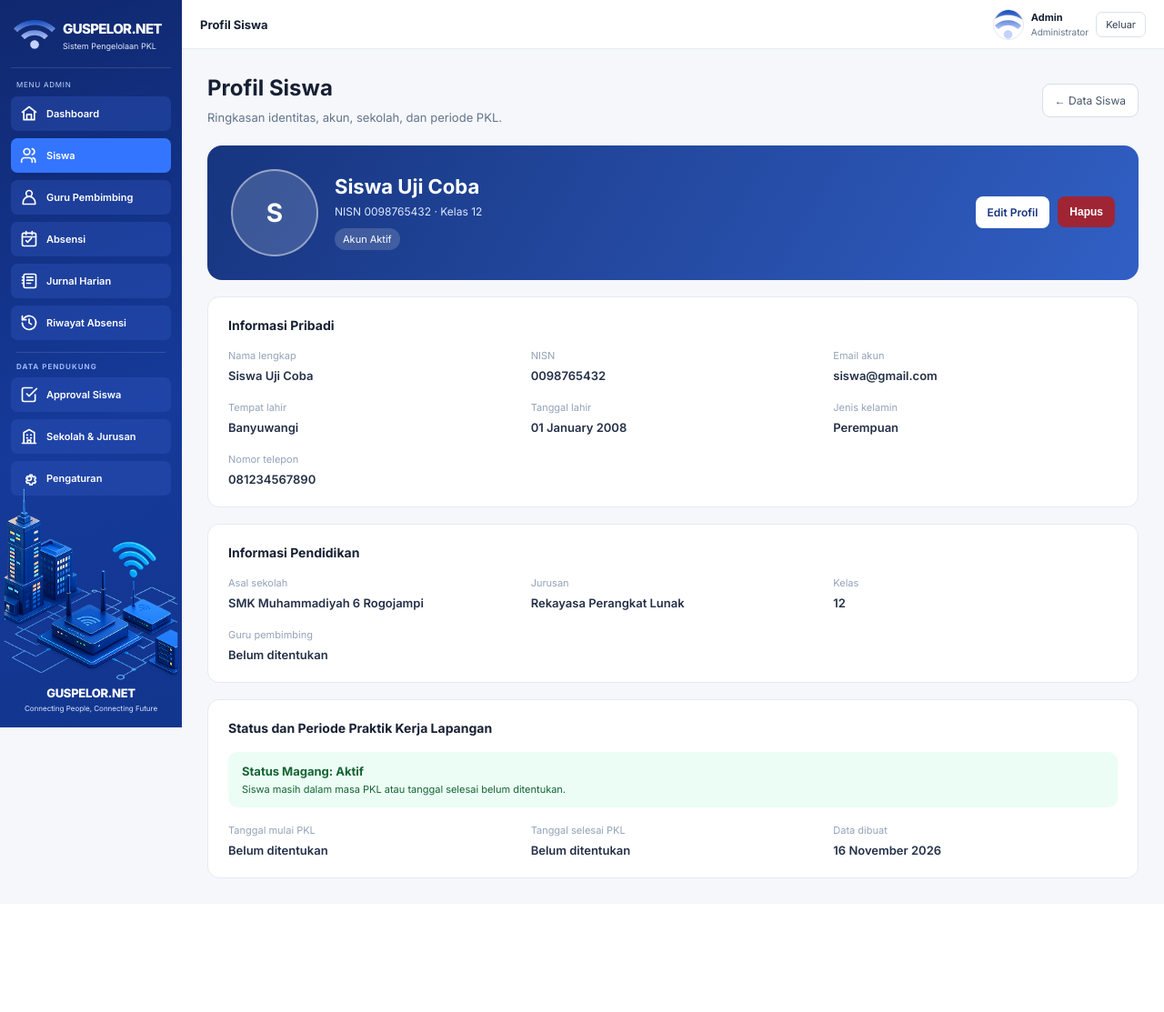
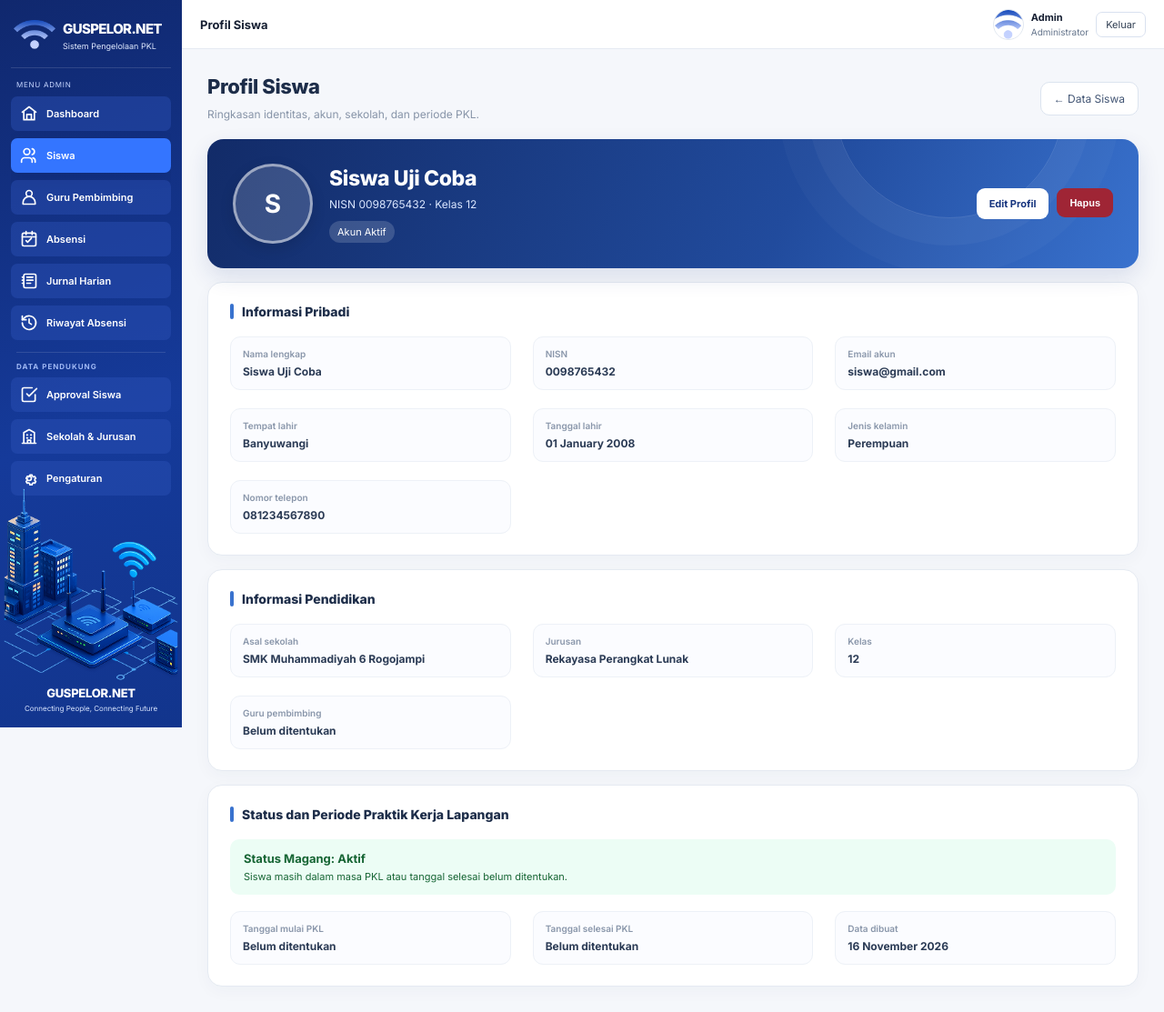
Before and after one commit to lovelyputri/sistem-pkl, a Laravel app: page /admin/siswa/1 in a window 1280 px wide. Shown: the whole page at 91% size. Before the commit the page ends 966 px from the top, so only its background shows below. Run offline with Laravel 12, Linux system fonts and the light colour scheme; a user stored in the database is signed in; data comes from the database, SQL or seed files in the repository.

Commit message:
Redesign tampilan detail profil siswa admin

```diff
--- a/resources/views/admin/siswa/show.blade.php
+++ b/resources/views/admin/siswa/show.blade.php
@@ -18,16 +18,39 @@
 .profile-item div{font-size:13px;font-weight:600;color:#243047;overflow-wrap:anywhere}
 @media(max-width:720px){.profile-grid{grid-template-columns:repeat(2,minmax(0,1fr))}.profile-panel{padding:16px}}
 @media(max-width:440px){.profile-grid{grid-template-columns:1fr}}
+
+.student-profile-page{color:#172033}
+.student-profile-heading{display:flex;justify-content:space-between;align-items:center;gap:14px;flex-wrap:wrap;margin-bottom:18px}
+.student-profile-heading h1{font-size:22px;font-weight:750;letter-spacing:-.4px;color:#1d2d49;margin:0 0 5px}
+.student-profile-heading p{font-size:12px;color:#8794a8}
+.student-profile-heading>a{padding:10px 14px!important;border:1px solid #dce4ef!important;background:#fff!important;border-radius:10px!important;color:#425574!important}
+.student-profile-page .profile-head{position:relative;overflow:hidden;padding:27px 28px;border-radius:18px;background:linear-gradient(115deg,#122b68 0%,#214b9d 62%,#3972ce 100%);box-shadow:0 10px 24px rgba(23,53,127,.12)}
+.student-profile-page .profile-head:after{content:"";position:absolute;width:250px;height:250px;border:1px solid rgba(255,255,255,.13);border-radius:50%;right:8%;top:-165px;box-shadow:0 0 0 30px rgba(255,255,255,.035),0 0 0 62px rgba(255,255,255,.025);pointer-events:none}
+.student-profile-page .profile-head>div,.student-profile-page .profile-head form{position:relative;z-index:1}
+.student-profile-page .profile-avatar{width:88px;height:88px;flex-basis:88px;border:3px solid rgba(255,255,255,.5);box-shadow:0 5px 16px rgba(0,0,0,.12)}
+.student-profile-page .profile-head h1{font-size:23px;font-weight:750;letter-spacing:-.4px}
+.student-profile-page .profile-head p{font-size:12px}
+.student-profile-page .profile-btn{padding:10px 14px;border-radius:9px;font-size:11px;font-weight:700}
+.student-profile-page .profile-panel{padding:23px 24px;margin-top:15px;border:1px solid #e5eaf2;border-radius:16px;box-shadow:0 5px 18px rgba(24,48,91,.035)}
+.student-profile-page .profile-panel h2{display:flex;align-items:center;gap:9px;font-size:14px;font-weight:750;color:#1d2d49;margin-bottom:19px}
+.student-profile-page .profile-panel h2:before{content:"";width:4px;height:17px;border-radius:5px;background:#3972ce}
+.student-profile-page .profile-grid{gap:20px 24px}
+.student-profile-page .profile-item{padding:12px 13px;border:1px solid #edf1f7;border-radius:11px;background:#fbfcff;min-width:0}
+.student-profile-page .profile-item label{font-size:10px;font-weight:600;color:#8996aa;margin-bottom:6px}
+.student-profile-page .profile-item div{font-size:12px;font-weight:700;color:#2b3b55}
+@media(max-width:720px){.student-profile-page .profile-head{padding:20px}.student-profile-page .profile-panel{padding:17px}.student-profile-page .profile-grid{gap:11px}}
+@media(max-width:440px){.student-profile-page .profile-head{align-items:flex-start}.student-profile-page .profile-head>div:first-child{align-items:flex-start!important;gap:12px!important}.student-profile-page .profile-avatar{width:64px;height:64px;flex-basis:64px;font-size:21px}.student-profile-page .profile-head h1{font-size:18px}.student-profile-page .profile-actions{width:100%}.student-profile-page .profile-actions>*{flex:1}.student-profile-page .profile-actions .profile-btn{justify-content:center;width:100%}}
+
 </style>
 @endpush
 
 @section('content')
-<div style="display:flex;justify-content:space-between;align-items:center;gap:12px;flex-wrap:wrap;margin-bottom:20px">
+<div class="student-profile-heading">
     <div><h1>Profil Siswa</h1><p class="admin-intro" style="margin-bottom:0">Ringkasan identitas, akun, sekolah, dan periode PKL.</p></div>
     <a href="{{ route('admin.siswa.index') }}" style="padding:10px 13px;border:1px solid #d7deea;background:#fff;border-radius:9px;font-size:12px;color:#475569">← Data Siswa</a>
 </div>
 @if (session('success'))<div style="padding:13px 15px;background:#ecfdf5;border:1px solid #bbf7d0;color:#166534;border-radius:10px;margin-bottom:16px;font-size:13px">{{ session('success') }}</div>@endif
-<div class="profile-head">
+<div class="student-profile-page"><div class="profile-head">
     <div style="display:flex;align-items:center;gap:18px;min-width:0">
         @if ($siswa->foto_profil)
             <img class="profile-avatar" src="{{ asset('storage/' . $siswa->foto_profil) }}" alt="Foto {{ $siswa->nama_lengkap }}" onerror="this.onerror=null;this.style.display='none';this.nextElementSibling.style.display='flex'">
```
